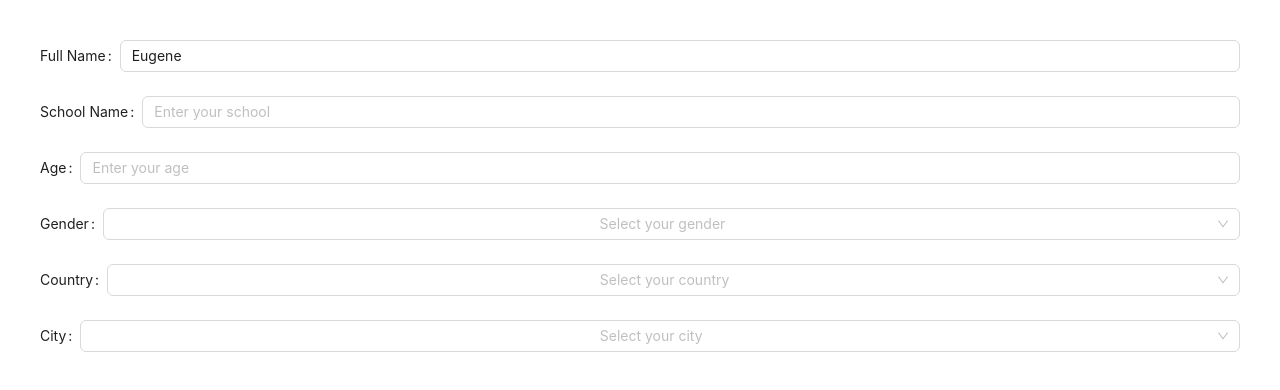
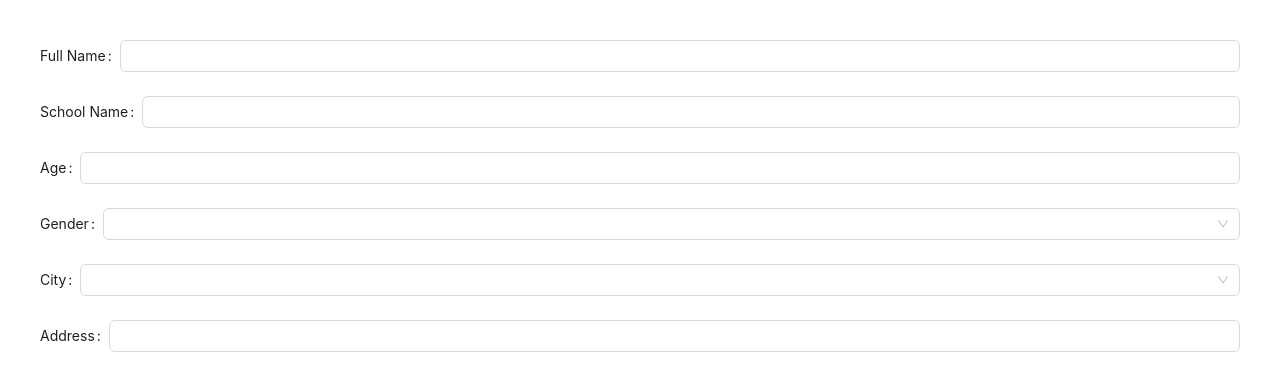
Before and after one commit to eugeneaiao-ui/dynamic-form, a React (Vite) app: page / in a window 1280 px wide. Shown: the top 390 px of the page. Built offline with nearby package versions, Linux system fonts and the light colour scheme.

Commit message:
feat: add events

```diff
--- a/package.json
+++ b/package.json
@@ -11,12 +11,14 @@
   },
   "dependencies": {
     "antd": "^5.27.6",
+    "events": "^3.3.0",
     "lodash": "^4.17.21",
     "react": "^19.1.1",
     "react-dom": "^19.1.1"
   },
   "devDependencies": {
     "@eslint/js": "^9.36.0",
+    "@types/events": "^3.0.3",
     "@types/react": "^19.1.16",
     "@types/react-dom": "^19.1.9",
     "@vitejs/plugin-react": "^5.0.4",
--- a/src/DynamicForm/AsyncFormFields.ts
+++ b/src/DynamicForm/AsyncFormFields.ts
@@ -1,10 +1,49 @@
 import { FormItemProps } from "antd"
-import { FormFields } from "./FormTemplate"
+import { ConditionOperator, FormFieldCondition, FormFields } from "./FormTemplate"
+
+enum DataSourceType {
+    API = 'api',
+    STORE = 'store'
+}
+
+interface ApiDataSource {
+    type: DataSourceType.API;
+    url: string;
+    method: 'GET' | 'POST';
+    params?: Record<string, any>;
+}
+
+interface StoreDataSource {
+    type: DataSourceType.STORE;
+    module: string;
+    storeKey: string;
+}
+
+type DataSource = ApiDataSource | StoreDataSource
 
 export interface FormFieldsParams extends FormItemProps {
-    triggerField?: string
-    condition?: { operator: 'eq', value: 'admin' },
+    triggerField?: FormFields,
+    condition?: FormFieldCondition,
     componentProps?: Record<string, any>
+    dataSource?: DataSource
+}
+
+export const OptionsMap = {
+    [FormFields.gender]: [
+        { label: 'Male', value: 'male' },
+        { label: 'Female', value: 'female' },
+        { label: 'Other', value: 'other' }
+    ],
+    [FormFields.country]: [
+        { label: 'USA', value: 'usa' },
+        { label: 'Canada', value: 'canada' },
+        { label: 'UK', value: 'uk' }
+    ],
+    [FormFields.city]: [
+        { label: 'New York', value: 'new_york' },
+        { label: 'Los Angeles', value: 'los_angeles' },
+        { label: 'Chicago', value: 'chicago' }
+    ]
 }
 
 export const AsyncFormFields: Record<FormFields, FormFieldsParams> = {
@@ -29,34 +68,43 @@ export const AsyncFormFields: Record<FormFields, FormFieldsParams> = {
     [FormFields.gender]: {
         label: 'Gender',
         componentProps: {
-            options: [
-                { label: 'Male', value: 'male' },
-                { label: 'Female', value: 'female' },
-                { label: 'Other', value: 'other' }
-            ],
+            options: [],
             placeholder: 'Select your gender'
+        },
+        dataSource: {
+            type: DataSourceType.STORE,
+            module: 'common',
+            storeKey: FormFields.gender
         }
     },
     [FormFields.country]: {
         label: 'Country',
+        hidden: true,
+        triggerField: FormFields.city,
+        condition: {
+            operator: ConditionOperator.HAS_VALUE,
+            triggerField: FormFields.city,
+        },
         componentProps: {
-            options: [
-                { label: 'USA', value: 'usa' },
-                { label: 'Canada', value: 'canada' },
-                { label: 'UK', value: 'uk' }
-            ],
+            options: [],
             placeholder: 'Select your country'
+        },
+        dataSource: {
+            type: DataSourceType.STORE,
+            module: 'common',
+            storeKey: FormFields.country
         }
     },
     [FormFields.city]: {
         label: 'City',
         componentProps: {
-            options: [
-                { label: 'New York', value: 'new_york' },
-                { label: 'Los Angeles', value: 'los_angeles' },
-                { label: 'Chicago', value: 'chicago' }
-            ],
+            options: [],
             placeholder: 'Select your city'
+        },
+        dataSource: {
+            type: DataSourceType.STORE,
+            module: 'common',
+            storeKey: FormFields.city
         }
     },
     [FormFields.address]: {
--- a/src/DynamicForm/FormConsumer.tsx
+++ b/src/DynamicForm/FormConsumer.tsx
@@ -1,15 +1,25 @@
-import React from 'react'
+import React, { useEffect, useState } from 'react'
 import { Form } from 'antd'
 import useDynamicForm from './useDynamicForm'
 import { BasicTemplate } from './FormTemplate'
 import renderFormComponent from './renderField'
-import { AsyncFormFields } from './AsyncFormFields'
+import { AsyncFormFields, OptionsMap } from './AsyncFormFields'
 
 export const FormConsumer: React.FC = () => {
+    const [options, setOptions] = useState({})
+
     const { form, formConfig } = useDynamicForm({
         template: BasicTemplate,
-        fields: AsyncFormFields
+        fields: AsyncFormFields,
+        dataSource: options,
     })
+
+    useEffect(() => {
+        // 模拟异步获取数据源
+        setTimeout(() => {
+            setOptions(OptionsMap)
+        }, 2000)
+    }, [])
 
     return <Form form={form}>
         {renderFormComponent(formConfig)}
--- a/src/DynamicForm/FormContext.tsx
+++ b/src/DynamicForm/FormContext.tsx
@@ -4,7 +4,8 @@ import { FormInstance } from 'antd'
 export type DynamicFormContextValue = {
     form: FormInstance,
     displayMode: 'preview' | 'edit',
-    permission: string[]
+    permission: string[],
+    dataSource?: any
 }
 
 export const FormContext = createContext<DynamicFormContextValue>({ permission: [], displayMode: 'edit', form: {} as FormInstance })
--- a/src/DynamicForm/FormTemplate.ts
+++ b/src/DynamicForm/FormTemplate.ts
@@ -18,8 +18,83 @@ export interface BasicTemplateProps {
     name: FormFields
 }
 
+enum DataSourceType {
+    API = 'api',
+    STORE = 'store'
+}
+
+interface ApiDataSource {
+    type: DataSourceType.API;
+    url: string;
+    method: 'GET' | 'POST';
+    params?: Record<string, any>;
+}
+
+interface StoreDataSource {
+    type: DataSourceType.STORE;
+    module: string;
+    storeKey: string;
+}
+
+/**
+ * 联动运算符：定义支持的条件判断规则
+ * - hasValue: 依赖字段「有值」（非空/非undefined）
+ * - eq: 依赖字段「等于」指定值
+ * - neq: 依赖字段「不等于」指定值
+ * - in: 依赖字段值「在」指定列表中
+ */
+export enum ConditionOperator {
+  HAS_VALUE = "hasValue",
+  EQ = "eq",
+  NEQ = "neq",
+  IN = "in"
+}
+
+/**
+ * 扩展后的联动条件类型（区分联合类型，确保TypeScript类型安全）
+ * - 根据运算符自动推断是否需要「值参数」（如hasValue无需value，eq需要value）
+ */
+type BaseCondition = {
+  // 联动依赖的字段（当前字段显示/隐藏依赖哪个字段的变化）
+  triggerField: FormFields;
+};
+
+// 有值判断（无需value）
+export type HasValueCondition = BaseCondition & {
+  operator: ConditionOperator.HAS_VALUE;
+};
+
+// 等于判断（需要具体value）
+export type EqCondition = BaseCondition & {
+  operator: ConditionOperator.EQ;
+  value: string | number | boolean; // 依赖字段的目标值
+};
+
+// 不等于判断（需要具体value）
+export type NeqCondition = BaseCondition & {
+  operator: ConditionOperator.NEQ;
+  value: string | number | boolean;
+};
+
+// 在列表中判断（需要数组value）
+export type InCondition = BaseCondition & {
+  operator: ConditionOperator.IN;
+  value: (string | number | boolean)[]; // 依赖字段的目标值列表
+};
+
+export type FormFieldCondition =
+  | HasValueCondition
+  | EqCondition
+  | NeqCondition
+  | InCondition;
+
+
+type DataSource = ApiDataSource | StoreDataSource
+
 export interface FormConfig extends BasicTemplateProps {
     componentProps?: Record<string, any>;
+    dataSource?: DataSource
+    condition?: FormFieldCondition,
 }
 
 
--- a/src/DynamicForm/index.tsx
+++ b/src/DynamicForm/index.tsx
@@ -1,4 +1,4 @@
-import React, { useEffect } from 'react'
+import React from 'react'
 import { Form } from 'antd'
 import { FormProvider } from './FormContext'
 import FormConSumer from './FormConsumer'
@@ -6,12 +6,8 @@ import FormConSumer from './FormConsumer'
 export const DynamicForm: React.FC = () => {
     const [form] = Form.useForm()
 
-    useEffect(() => {
-        form.setFieldValue('name', 'Eugene')
-     }, [])
-
     return (
-        <FormProvider value={{ form, displayMode: 'edit', permission: ['read'] }}>
+        <FormProvider value={{ form, displayMode: 'preview', permission: ['read'] }}>
             <FormConSumer />
         </FormProvider>
     )
--- a/src/DynamicForm/renderField.tsx
+++ b/src/DynamicForm/renderField.tsx
@@ -17,7 +17,7 @@ export const renderField = (field: any) => {
 }
 
 export const renderFormField = (field: FormConfig) => {
-  const { type, componentProps = {}, ...rest } = field;
+  const { type, dataSource, componentProps = {}, ...rest } = field;
   return (
     <Form.Item {...rest}>{renderField(field)}</Form.Item>
   )
--- a/src/DynamicForm/useDynamicForm.ts
+++ b/src/DynamicForm/useDynamicForm.ts
@@ -1,9 +1,11 @@
-import { useContext, useMemo, useRef } from "react";
+import { useContext, useEffect, useMemo, useRef } from "react";
 import { BasicTemplateProps, FormFields, FormConfig } from "./FormTemplate"
 import useGetFormInstance from "./useGetForminstance"
+import { EventEmitter } from 'events';
 import MiniMiddleware, { Middleware } from "../abstract/MiniMiddleware";
 import FormContext, { DynamicFormContextValue } from "./FormContext";
 import { FormFieldsParams } from "./AsyncFormFields";
+import { Form } from "antd";
 
 type FormFieldsProps = Record<FormFields, object>
 type middlewareCtx = DynamicFormContextValue & DynamicFormOptions
@@ -12,6 +14,12 @@ interface DynamicFormOptions {
     template: BasicTemplateProps[]
     fields: FormFieldsProps;
     fieldProps?: FormFieldsParams
+}
+
+interface DynamicForm {
+    template: FormConfig[]
+    fields: FormFieldsProps
+    dataSource?: any,
 }
 
 // 中间件定义, 守卫负责鉴权
@@ -31,67 +39,168 @@ const guideMiddleware: Middleware<middlewareCtx> = (ctx, next) => {
 // 中间件定义，负责展示模式字段控制
 const displayModeMiddleware: Middleware<middlewareCtx> = (ctx, next) => {
     const { fieldProps, displayMode } = ctx;
-
     if (displayMode === 'preview') {
         ctx.fieldProps = {
             ...fieldProps,
+            hidden: false,
             componentProps: {
-                disabled: true
+                disabled: false
             }
         }
     }
+    next();
+}
+
+const dataSourceMiddleware: Middleware<middlewareCtx> = (ctx, next) => {
+    const { dataSource, fieldProps } = ctx;
+    if (!fieldProps?.dataSource) {
+        next();
+        return;
+    }
+    const type = fieldProps?.dataSource?.type
+
+    if (type === 'store') {
+        const storeKey = fieldProps?.dataSource?.storeKey;
+        ctx.fieldProps = {
+            ...fieldProps,
+            componentProps: {
+                ...fieldProps.componentProps,
+                options: dataSource?.[storeKey] || []
+            }
+        }
+        next()
+    }
+    next();
+}
+
+const linkageMiddleware: Middleware<middlewareCtx> = function (this: FormConfigBuilder, ctx, next) {
+    const { fieldProps = {}, form } = ctx;
+    // 联动逻辑处理
+    if (!fieldProps.triggerField || !fieldProps.condition) {
+        next();
+        return;
+    }
+
+    const { triggerField, condition } = fieldProps;
+
+    const triggerValue = form.getFieldValue(triggerField);
+
+    let shouldShow = false;
+    switch (condition.operator) {
+        case "hasValue":
+            shouldShow = triggerValue !== undefined && triggerValue !== null && triggerValue !== '';
+            break;
+        case "eq":
+            shouldShow = triggerValue === condition.value;
+            break;
+        case "neq":
+            shouldShow = triggerValue !== condition.value;
+            break;
+        case "in":
+            shouldShow = Array.isArray(condition.value) && condition.value.includes(triggerValue);
+            break;
+        default:
+            break;
+    }
+
+    this.emitter.removeAllListeners('formValueChange');
+    this.emitter.addListener('formValueChange', (value) => {
+        console.log('formValueChange in useDynamicForm', value);
+    });
+
+    ctx.fieldProps = {
+        ...fieldProps,
+        hidden: !shouldShow
+    };
 
     next();
 }
 
 class FormConfigBuilder extends MiniMiddleware<middlewareCtx> {
-    private config: FormConfig[] = []
+    #config: FormConfig[] = [];
+    #context: any = {};
+    emitter: EventEmitter = new EventEmitter();
 
+    // 构造函数修改：不再传入ctx（改为每次execute时传入）
     constructor(
         private template: BasicTemplateProps[],
         private fields: FormFieldsProps,
-        ctx?: Partial<DynamicFormContextValue>
     ) {
-        super({ ...ctx, template, fields })
-        this.config = [...template];
-        this.setupMiddlewarePipeline()
-    }
-
-    private setupMiddlewarePipeline() {
-        this.use(guideMiddleware)
-            .use(displayModeMiddleware)
+        super();
+        this.#config = [...template];
     }
 
     build(): FormConfig[] {
-        return this.config.map(field => {
-            const fieldProps = this.fields[field.name] || {}
-            const contextForField = {
-                ...this.context, // 共享的上下文，如permission, displayMode等
-                fieldProps,
+        return this.#config.map(field => {
+            // 1. 为当前字段创建独立上下文（包含全局上下文+字段自身配置）
+            const fieldProps = this.fields[field.name] || {};
+            const initialContext: middlewareCtx = {
+                // 从FormContext获取的全局上下文（如permission、displayMode）
+                ...this.#context,
+                template: this.template,
+                fields: this.fields,
+                fieldProps: fieldProps // 当前字段的初始fieldProps
             };
-            this.execute(contextForField)
+            // 2. 执行中间件，获取修改后的上下文！
+            const updatedContext = this.execute(initialContext);
+
+            // 3. 基于修改后的context.fieldProps拼接结果
             return {
                 ...field,
-                ...contextForField.fieldProps,
-            }
-        })
+                ...updatedContext.fieldProps // ✅ 用中间件修改后的fieldProps！
+            };
+        });
     }
 
+    // 新增：存储全局上下文（从外部传入，如FormContext的值）
+    setGlobalCtx(ctx: Partial<DynamicFormContextValue>): this {
+        this.#context = ctx;
+        return this;
+    }
+
+    // addMiddleware逻辑不变（链式添加中间件）
+    addMiddleware(middleware: Middleware<middlewareCtx>): this {
+        this.use(middleware);
+        return this;
+    }
 }
 
-export function useDynamicForm(options: DynamicFormOptions) {
-    const { template, fields } = options
-    const ctx = useContext(FormContext)
-    const form = useGetFormInstance()
-    const builder = useRef<FormConfigBuilder>(new FormConfigBuilder(template, fields, ctx))
+// 同时修改useDynamicForm Hook，传入全局上下文
+export function useDynamicForm(options: DynamicForm) {
+    const { template, fields, dataSource } = options;
+    const globalCtx = useContext(FormContext); // 获取全局上下文
+    const form = useGetFormInstance();
+    // 构造Builder时，通过setGlobalCtx传入全局上下文
+    const builderRef = useRef<FormConfigBuilder>(
+        new FormConfigBuilder(template, fields)
+    );
+    const fieldsValue = Form.useWatch([FormFields.city], form);
 
     const formConfig = useMemo(() => {
-        return builder.current.build()
+        const builder = builderRef.current;
+
+        return builder
+            .setGlobalCtx(Object.assign({ dataSource }, globalCtx))
+            .addMiddleware(guideMiddleware)
+            .addMiddleware(displayModeMiddleware)
+            .addMiddleware(dataSourceMiddleware)
+            .addMiddleware(linkageMiddleware)
+            .build();
+
+    }, [globalCtx, dataSource]);
+
+    useEffect(() => {
+        builderRef.current.emitter.emit('formValueChange', fieldsValue);
+    }, [fieldsValue]);
+
+    useEffect(() => {
+        return () => {
+            // 组件卸载时清理事件监听器
+            builderRef.current.emitter.removeAllListeners();
+        }
     }, [])
 
-    console.log('formConfig', formConfig)
-
-    return { form, formConfig }
+    return { form, formConfig, builderRef };
 }
 
 export default useDynamicForm
--- a/src/abstract/MiniMiddleware.ts
+++ b/src/abstract/MiniMiddleware.ts
@@ -4,35 +4,33 @@ export type Middleware<T = any, R = any> = (
 ) => R;
 
 export class MiniMiddleware<T = any> {
-    private middlewares: Middleware<T>[] = [];
-    public context?: any;
+  #middlewares: Middleware<T>[] = [];
 
-    constructor(initialContext?: any) {
-        this.context = initialContext;
+  constructor() {}
+
+  // 注册中间件逻辑不变（支持链式调用）
+  use(middleware: Middleware<T>): this {
+    this.#middlewares.push(middleware);
+    return this;
   }
 
-    // 注册中间件
-    use(middleware: Middleware<T>): this {
-        this.middlewares.push(middleware);
-        return this; // 支持链式调用
-    }
-
-    execute(content: any) {
+  // 关键修改：接收完整context，返回修改后的context
+  execute(context: T): T {
     let index = 0;
-        const executionContext = { ...this.context, ...content };
+    // 不再创建局部executionContext，直接使用传入的context（调用者保证独立）
+    // 若需避免修改原始对象，可先深拷贝（解决浅拷贝问题）
+    // const executionContext = JSON.parse(JSON.stringify(context));
 
     const next = (): void => {
-            if (index < this.middlewares.length) {
-                const middleware = this.middlewares[index++];
-                middleware(executionContext, next);
+      if (index < this.#middlewares.length) {
+        const middleware = this.#middlewares[index++];
+        middleware.bind(this)(context, next);
+        // middleware(context, next); // 中间件修改executionContext
       }
     };
 
     next();
-
-        if (executionContext.fieldProps) {
-            this.context.fieldProps = executionContext.fieldProps;
-        }
+    return context; // 返回修改后的上下文！
   }
 }
 
```
Also changed, not shown: 1 other file (tests, documents, lock files or other folders). Lines whose indentation alone changed are shown as unchanged.
